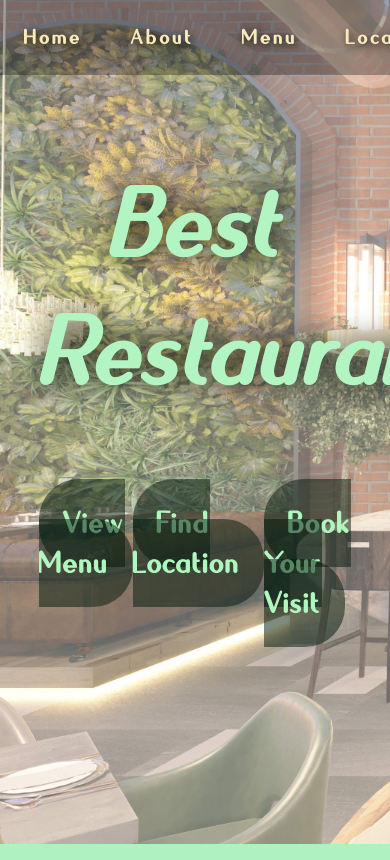
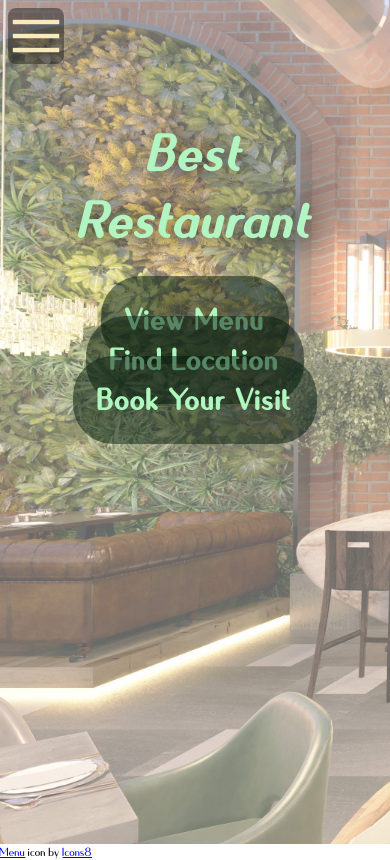
Before and after one commit to ImpendingKataclysm/restaurant_website, a Django app: template templates/index.html in a window 390 px wide; the page is wider, and only the part inside the window is pictured. Run offline with Django 3.2, Linux system fonts and the light colour scheme; the template is opened without the code that fills it, so the values that code supplies are empty.

Commit message:
Hide the nav bar by default on mobile and implement a button that toggles the nav visibility

```diff
--- a/restaurant/static/css/main.css
+++ b/restaurant/static/css/main.css
@@ -28,7 +28,7 @@
 .home:before {
     content: '';
     display: block;
-    position: absolute;
+    position: fixed;
     left: 0;
     top: 0;
     width: 100%;
@@ -147,6 +147,15 @@
 
 nav a:active {
     color: white;
+}
+
+.nav_btn {
+    display: none;
+}
+
+.nav_icon {
+    width: 3.5rem;
+    border-radius: 0.5rem;
 }
 
 .main_wrap {
@@ -360,3 +369,27 @@
 a.response_btn:hover, a.response_btn:focus {
     color: #91e97a;
 }
+
+@media screen and (max-width: 480px) {
+    nav ul, .home_menu {
+        display: block;
+        text-align: center;
+    }
+
+    .main_heading {
+        font-size: 2.1rem;
+    }
+
+    .nav_btn {
+        display: block;
+        padding: 0.5rem;
+    }
+
+    nav {
+        display: none;
+    }
+
+    nav.show {
+        display: block;
+    }
+}
--- /dev/null
+++ b/restaurant/static/js/nav.js
@@ -0,0 +1,9 @@
+nav = document.getElementById("site_nav")
+nav_btn = document.getElementById("nav_btn")
+
+nav_btn.addEventListener("click", showNav)
+
+function showNav()
+{
+    nav.classList.toggle("show");
+}
--- a/templates/base.html
+++ b/templates/base.html
@@ -3,13 +3,17 @@
 <html lang="en">
 <head>
     <meta charset="UTF-8">
+    <meta name="viewport" content="width=device-width, initial-scale=1">
     <title>{% block title %}{% endblock %}</title>
-    <link rel="stylesheet" href="{% static 'css/main.css' %}"
+    <link rel="stylesheet" href="{% static 'css/main.css' %}">
 </head>
 <body>
    <div class="page_wrap {% block page %}{% endblock %}">
        <div class="page_content">
-           <nav>
+           <div id="nav_btn" class="button nav_btn" tabindex="0">
+               <img class="nav_icon" src="{% static 'images/nav_icon.png' %}" alt="menu_image">
+           </div>
+           <nav id="site_nav">
                <ul>
                    <li><a href="{% url 'home' %}">Home</a> </li>
                    <li><a href="{% url 'about' %}">About</a> </li>
@@ -29,5 +33,11 @@
            </main>
        </div>
    </div>
+   <footer>
+       <div class="icon_credit">
+           <a target="_blank" href="https://icons8.com/icon/82749/menu">Menu</a> icon by <a target="_blank" href="https://icons8.com">Icons8</a>
+       </div>
+   </footer>
+   <script src="{% static 'js/nav.js' %}"></script>
 </body>
 </html>
```
Also changed, not shown: restaurant/static/images/nav_icon.png (added).
